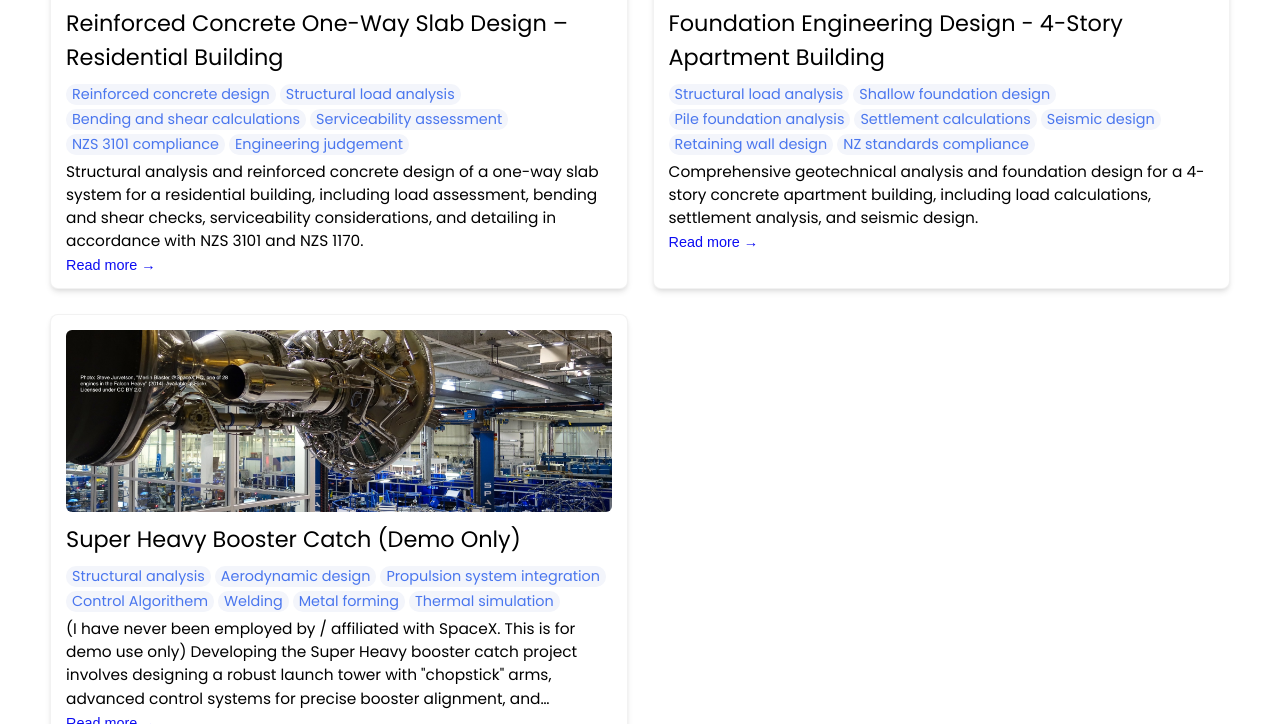
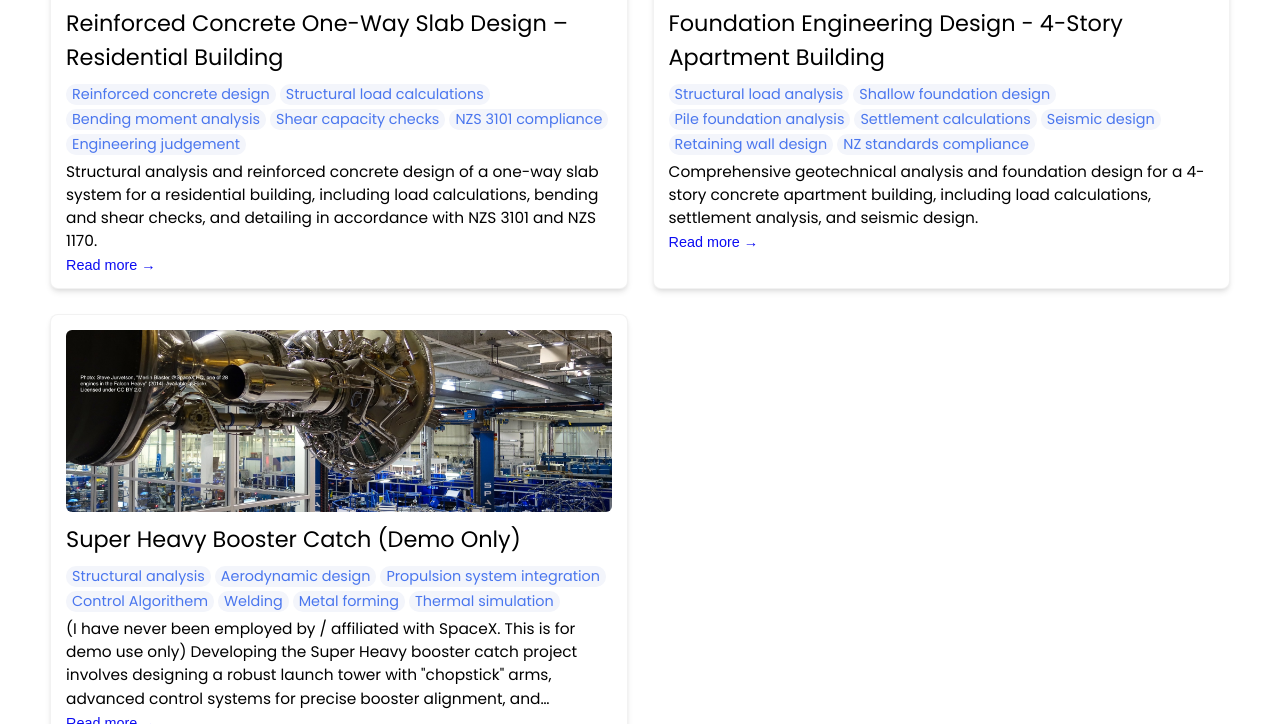
Before and after one commit to imraan11abdullah/imraan11abdullah.github.io, a Jekyll site: the page built from index.html, in a window 1280 px wide and 900 px high, scrolled down 1661 px, cut to the strip 176-900 px from the top of the window. Built offline with Jekyll 4.4.1, drawn with Linux system fonts in a browser that asks for light colours; some of the changed lines change nothing that is shown.

Commit message:
Update 2025-reinforced-concrete-one-way-slab-design.md

```diff
--- a/_projects/2025-reinforced-concrete-one-way-slab-design/2025-reinforced-concrete-one-way-slab-design.md
+++ b/_projects/2025-reinforced-concrete-one-way-slab-design/2025-reinforced-concrete-one-way-slab-design.md
@@ -4,13 +4,13 @@ title: Reinforced Concrete One-Way Slab Design – Residential Building
 date: 2025-05-10
 description: >
   Structural analysis and reinforced concrete design of a one-way slab system for a
-  residential building, including load assessment, bending and shear checks, serviceability
-  considerations, and detailing in accordance with NZS 3101 and NZS 1170.
+  residential building, including load calculations, bending and shear checks, and
+  detailing in accordance with NZS 3101 and NZS 1170.
 skills:
   - Reinforced concrete design
-  - Structural load analysis
-  - Bending and shear calculations
-  - Serviceability assessment
+  - Structural load calculations
+  - Bending moment analysis
+  - Shear capacity checks
   - NZS 3101 compliance
   - Engineering judgement
 main-image: /rc-slab-main.jpg
@@ -22,171 +22,145 @@ main-image: /rc-slab-main.jpg
 
 ## Project Overview
 This project involved the **individual structural design of a reinforced concrete one-way
-slab system** for a residential building located in **Ākitio, New Zealand**. The slab was
-designed using the **simplified method permitted under NZS 3101**, with checks carried out
-for strength, durability, and serviceability.
+slab** for a residential building located in **Ākitio, New Zealand**. The slab was designed
+using the **simplified method permitted under NZS 3101**, with full checks carried out for
+strength, durability, and serviceability.
 
-The project focused on demonstrating correct **load assessment, span configuration,
-bending moment calculation, and reinforcement detailing** in accordance with New Zealand
-standards.
-
-**Key Design Decisions:**
-- **Structural System:** One-way reinforced concrete slab
-- **Concrete Strength:** 30 MPa
-- **Reinforcement Grade:** 300E
-- **Design Working Life:** 50 years
-- **Selected Slab Thickness:** 130 mm
+**Key Design Inputs:**
+- Concrete strength, f'c = 30 MPa
+- Reinforcement grade = 300E
+- Design working life = 50 years
+- Selected slab thickness = 130 mm
 
 {% include image-gallery.html images="FLOOR_PLAN_IMAGE_URL, TRIBUTARY_WIDTH_IMAGE_URL" height="500" %}
-*Floor layout and slab load distribution*
 
 ---
 
-## One-Way Slab Configuration & Span Assessment
-Initial assessment of slab spans indicated that a **three-span configuration did not satisfy**
-the simplified method requirements under **NZS 3101 Clause 6.7.2.1.1**, which limits adjacent
-span ratios to:
+## One-Way Slab Configuration
+Initial span assessment showed that a **three-span slab configuration** did not comply
+with the simplified method requirements of NZS 3101, where adjacent spans must satisfy:
 
-\[
-\frac{L_i}{L_j} \leq 1.2
-\]
+Li / Lj ≤ 1.2
 
-To comply with the standard and enable use of the simplified design method, the slab system
-was revised to a **four-span configuration**, which satisfied all span ratio criteria.
+To comply with the standard and allow use of the simplified design method, the slab was
+reconfigured to a **four-span layout**, which satisfied all span ratio requirements.
 
 {% include image-gallery.html images="SPAN_CONFIGURATION_IMAGE_URL" height="450" %}
-*Span configuration adjustment to satisfy NZS 3101 requirements*
 
 ---
 
-## Structural Load Assessment
+## Load Calculations
 
-### **Dead Load (G)**
-- Self-weight of slab:
-\[
-G_{slab} = 25 \, \text{kN/m}^3 \times 0.13 = 3.25 \, \text{kPa}
-\]
-- Finishes and superimposed dead load:
-\[
-G_{finishes} = 0.50 \, \text{kPa}
-\]
+### Dead Load (G)
+Self-weight of slab:
+25 kN/m³ × 0.13 m = 3.25 kPa
 
-\[
-\boxed{G = 3.75 \, \text{kPa}}
-\]
+Finishes and superimposed dead load:
+= 0.50 kPa
 
-### **Live Load (Q)**
-Residential occupancy (NZS 1170.1):
+Total dead load:
+G = 3.25 + 0.50
+G = **3.75 kPa**
 
-\[
-\boxed{Q = 1.5 \, \text{kPa}}
-\]
+### Live Load (Q)
+Residential live load (NZS 1170.1):
+Q = **1.5 kPa**
 
-### **Ultimate Limit State Load**
-\[
-W = 1.2G + 1.5Q
-\]
-\[
-W = 1.2(3.75) + 1.5(1.5) = \boxed{6.75 \, \text{kPa}}
-\]
+### Ultimate Limit State Load
+ULS combination:
+1.2G + 1.5Q
+
+= 1.2(3.75) + 1.5(1.5)
+= 4.50 + 2.25
+= **6.75 kPa**
 
 ---
 
-## Bending Moment Analysis
-Bending moments were calculated using the **simplified moment coefficients** provided in
-NZS 3101 for continuous one-way slabs.
+## Bending Moment Calculations
+Bending moments were calculated using the simplified coefficients from NZS 3101.
 
-### **Positive Bending Moment**
-\[
-M^+ = \frac{W L^2}{11}
-\]
-\[
-M^+ = \frac{6.75 \times 3.4^2}{11} = \boxed{7.09 \, \text{kN·m/m}}
-\]
+Effective span length:
+L = 3.4 m
 
-### **Negative Bending Moment**
-\[
-M^- = \frac{W L^2}{10} = \boxed{7.80 \, \text{kN·m/m}}
-\]
+### Positive Bending Moment
+M+ = WL² / 11
+
+= 6.75 × 3.4² / 11
+= 6.75 × 11.56 / 11
+= **7.09 kN·m/m**
+
+### Negative Bending Moment
+M− = WL² / 10
+
+= 6.75 × 3.4² / 10
+= **7.80 kN·m/m**
 
 {% include image-gallery.html images="BENDING_MOMENT_IMAGE_URL" height="500" %}
-*Positive and negative bending moment envelopes*
 
 ---
 
 ## Reinforcement Design
 
-### **Effective Depth**
-\[
-d = 130 - 45 - \frac{20}{2} = \boxed{75 \, \text{mm}}
-\]
+### Effective Depth
+Overall slab thickness = 130 mm
+Concrete cover = 45 mm
+Bar diameter = 20 mm
 
-### **Required Steel Area**
-Reinforcement ratios were calculated using:
+Effective depth:
+d = 130 − 45 − (20 / 2)
+d = **75 mm**
 
-\[
-\rho = \frac{M^*}{\phi \cdot 0.925 \cdot b \cdot d^2 \cdot f_y}
-\]
+### Reinforcement Selection
+Reinforcement was selected to resist calculated bending moments while satisfying minimum
+reinforcement requirements of NZS 3101.
 
-Minimum reinforcement requirements were checked in accordance with **NZS 3101 Clause 9.3.8**.
-
-### **Final Reinforcement Selection**
-
-| Location | Design Moment (kN·m/m) | Reinforcement |
-|--------|------------------------|---------------|
-| End spans (+/–) | 7.09 | D12 @ 260 mm |
-| Interior supports | 7.80 | D16 @ 260 mm |
+| Location | Design Moment | Reinforcement |
+|--------|---------------|---------------|
+| End spans (+/−) | 7.09 kN·m/m | D12 @ 260 mm |
+| Interior supports | 7.80 kN·m/m | D16 @ 260 mm |
 | Shrinkage & temperature | — | D10 @ 390 mm |
 
 {% include image-gallery.html images="REINFORCEMENT_DETAIL_IMAGE_URL" height="500" %}
-*Reinforcement detailing and bar layout*
 
 ---
 
 ## Shear Capacity Check
-Maximum design shear:
-
-\[
-V^* = 13.19 \, \text{kN}
-\]
+Design shear force:
+V* = **13.19 kN**
 
 Concrete shear capacity:
+ϕVc = **46.86 kN**
 
-\[
-\phi V_c = 46.86 \, \text{kN}
-\]
+Check:
+V* < ϕVc
+13.19 < 46.86 ✓
 
-\[
-\boxed{V^* < \phi V_c \Rightarrow \text{Shear reinforcement not required}}
-\]
-
-This confirmed that the slab thickness and reinforcement arrangement were adequate for
-shear without additional stirrups.
+Therefore, **no shear reinforcement is required**.
 
 ---
 
-## Durability & Exposure Considerations
-The site was classified as **B2 exposure** due to proximity to the coastline
+## Durability Considerations
+The site is classified as **B2 exposure** due to proximity to the coastline
 (approximately 484 m).
 
-- **Minimum cover required:** 45 mm
-- **Durability design life:** 50 years
+Minimum concrete cover required:
+= **45 mm**
 
-All detailing complies with **NZS 3101 durability provisions** for coastal exposure.
+All durability requirements for a 50-year design life are satisfied in accordance with
+NZS 3101.
 
 ---
 
 ## Engineering Design Conclusion
-A **130 mm reinforced concrete one-way slab** was successfully designed using the simplified
-method in NZS 3101.
+A **130 mm reinforced concrete one-way slab** was successfully designed using the NZS 3101
+simplified method.
 
-**Design Justification:**
-1. All ULS bending and shear demands satisfied
-2. Span configuration compliant with code limits
-3. Reinforcement exceeds minimum strength and durability requirements
-4. No shear reinforcement required
-5. Practical, buildable detailing achieved
+**Design Summary:**
+- All ULS bending and shear requirements satisfied
+- Span configuration compliant with NZS 3101
+- Reinforcement meets strength and durability criteria
+- No shear reinforcement required
+- Practical and buildable detailing achieved
 
-This project demonstrates the application of reinforced concrete theory, structural
-code interpretation, and engineering judgement to produce a safe and efficient slab
-design suitable for residential construction.
+This project demonstrates sound application of reinforced concrete theory, code
+interpretation, and engineering judgement in structural slab design.
```
